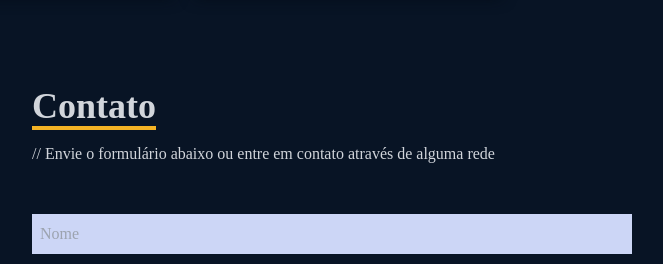
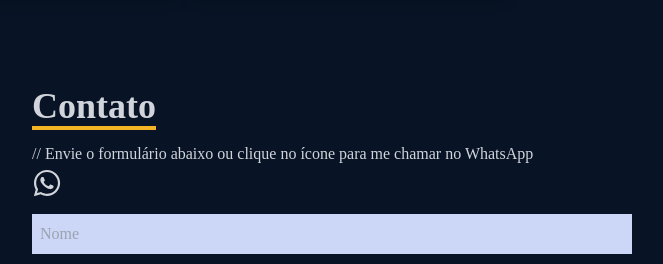
Before and after one commit to jvmantovas/portfolio-react, a React (Create React App) app: page / in a window 1280 px wide. Shown: the part 2900-3164 px from the top of the page, without its empty margins (308-971 px from the left). Built offline with nearby package versions, Linux system fonts and the light colour scheme.

Commit message:
Contact whatsapp button added

```diff
--- a/src/components/Contact.jsx
+++ b/src/components/Contact.jsx
@@ -1,4 +1,5 @@
 import React from "react";
+import { FaWhatsapp } from "react-icons/fa";
 
 const Contact = () => {
   return (
@@ -17,10 +18,20 @@ const Contact = () => {
               Contato
             </p>
             {/*eslint-disable-next-line react/jsx-no-comment-textnodes*/}
-            <p className="text-gray-300 py-4">
-              // Envie o formulário abaixo ou entre em contato através de alguma
-              rede
+            <p className="text-gray-300 pt-4">
+              // Envie o formulário abaixo ou clique no ícone para me chamar no
+              WhatsApp
             </p>
+          </div>
+          <div className="flex items-center mt-[-30px] pb-4">
+            <a
+              className="top-0 text-gray-300 hover:scale-110 hover:text-green-500"
+              href="https://wa.me/5518997153090"
+              rel="noreferrer"
+              target="_blank"
+            >
+              <FaWhatsapp size={30} />
+            </a>
           </div>
           <input
             className="bg-[#ccd6f6] p-2"
```
